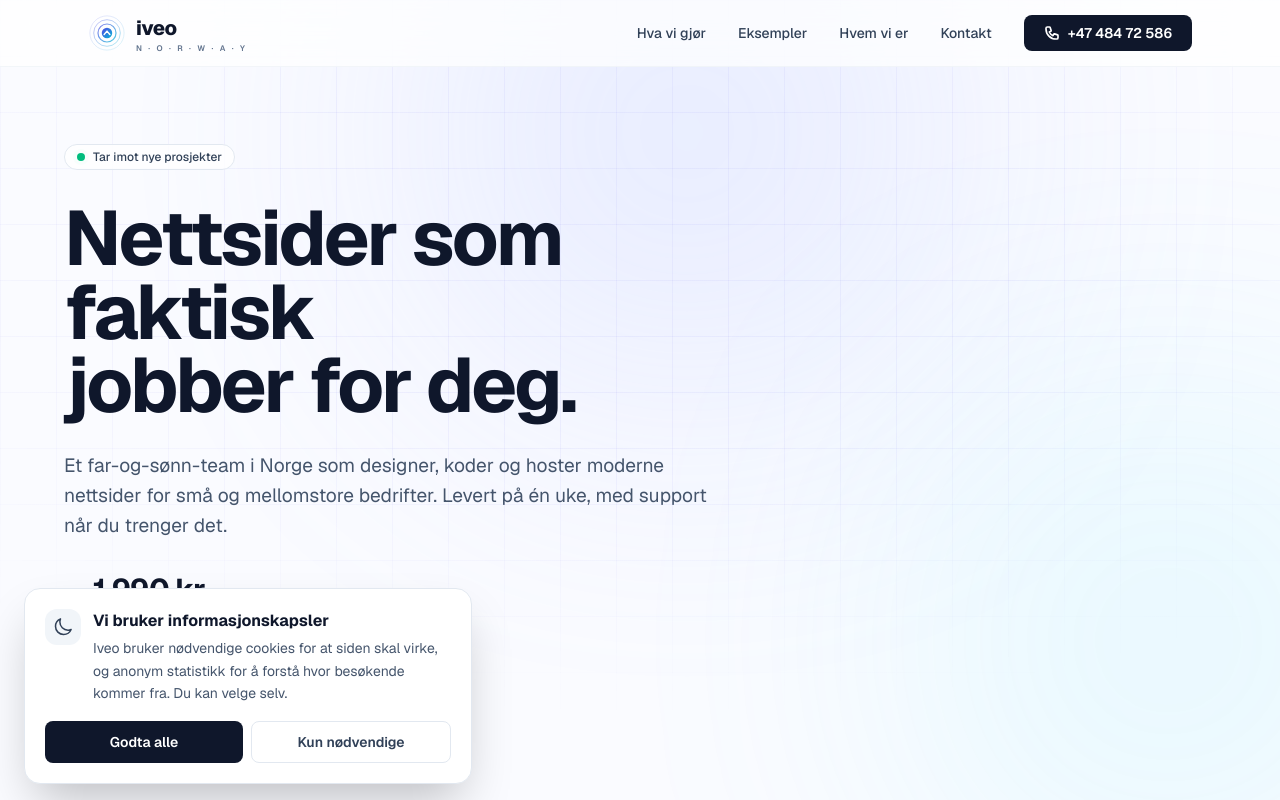
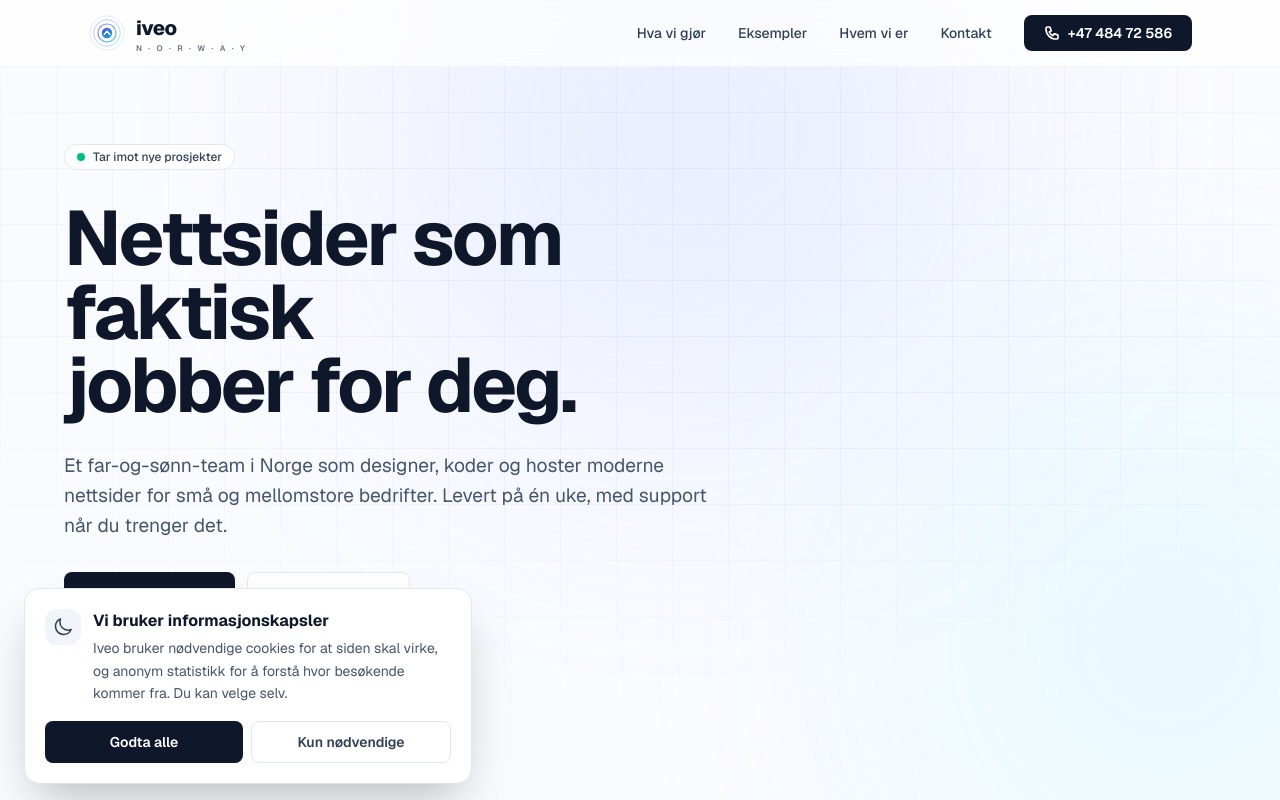
Before and after one commit to sondrebakkejord-cell/Iveo, a Next.js app: page / in a window 1280 px wide. Shown: the top 800 px of the page. Built offline with nearby package versions, Linux system fonts and the light colour scheme.

Commit message:
Remove price anchor from hero — value-first positioning, not budget

```diff
--- a/app/page.tsx
+++ b/app/page.tsx
@@ -99,18 +99,6 @@ export default function Home() {
               Et far-og-sønn-team i Norge som designer, koder og hoster moderne nettsider for
               små og mellomstore bedrifter. Levert på én uke, med support når du trenger det.
             </p>
-
-            {/* Pris-anker */}
-            <div
-              className="inline-flex items-baseline gap-2 mb-8 animate-fade-up"
-              style={{ animationDelay: "0.2s" }}
-            >
-              <span className="text-sm font-medium text-slate-500">Fra</span>
-              <span className="text-3xl font-bold text-slate-900" style={{ letterSpacing: "-0.02em" }}>
-                1 990 kr
-              </span>
-              <span className="text-sm text-slate-500">engangs · 99 kr/mnd hosting</span>
-            </div>
 
             <div className="flex flex-col sm:flex-row gap-3 animate-fade-up" style={{ animationDelay: "0.24s" }}>
               <a
```
